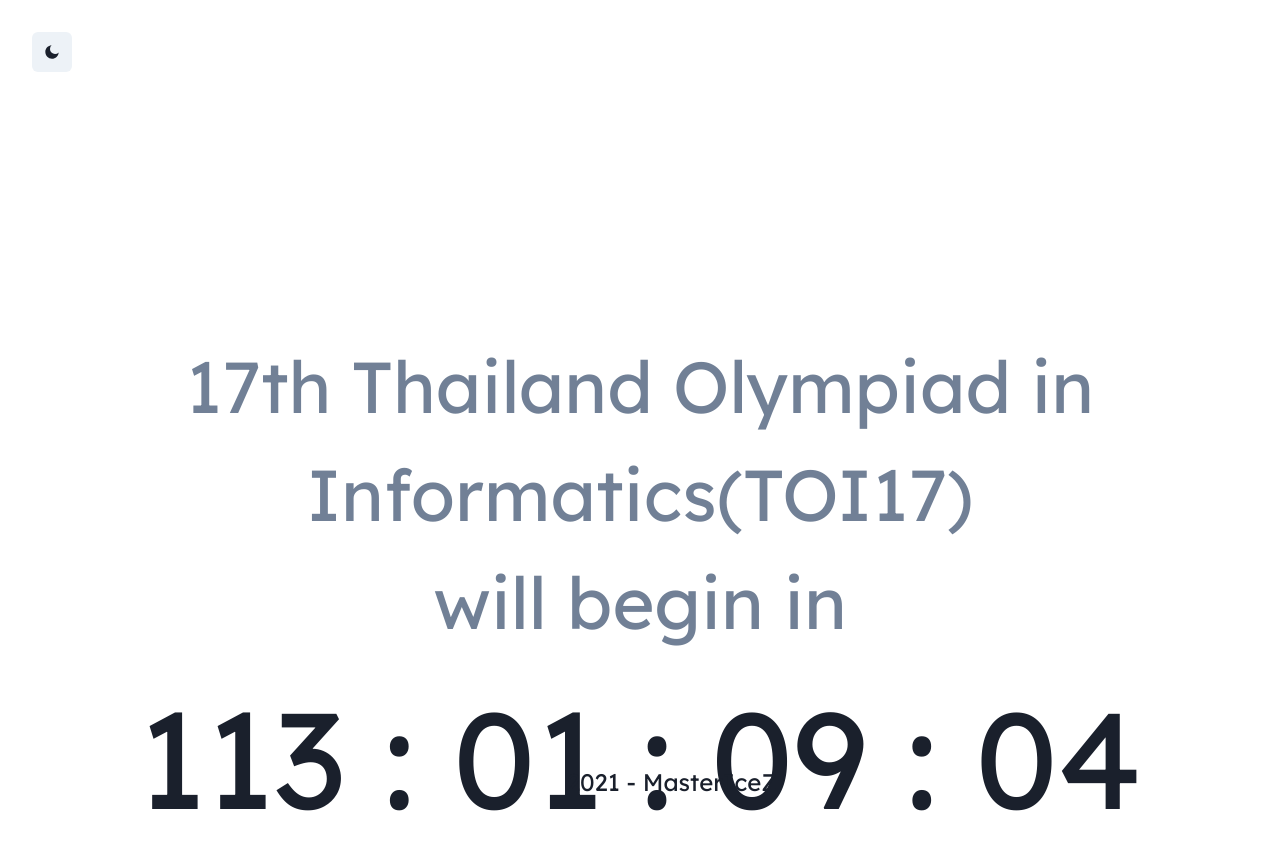
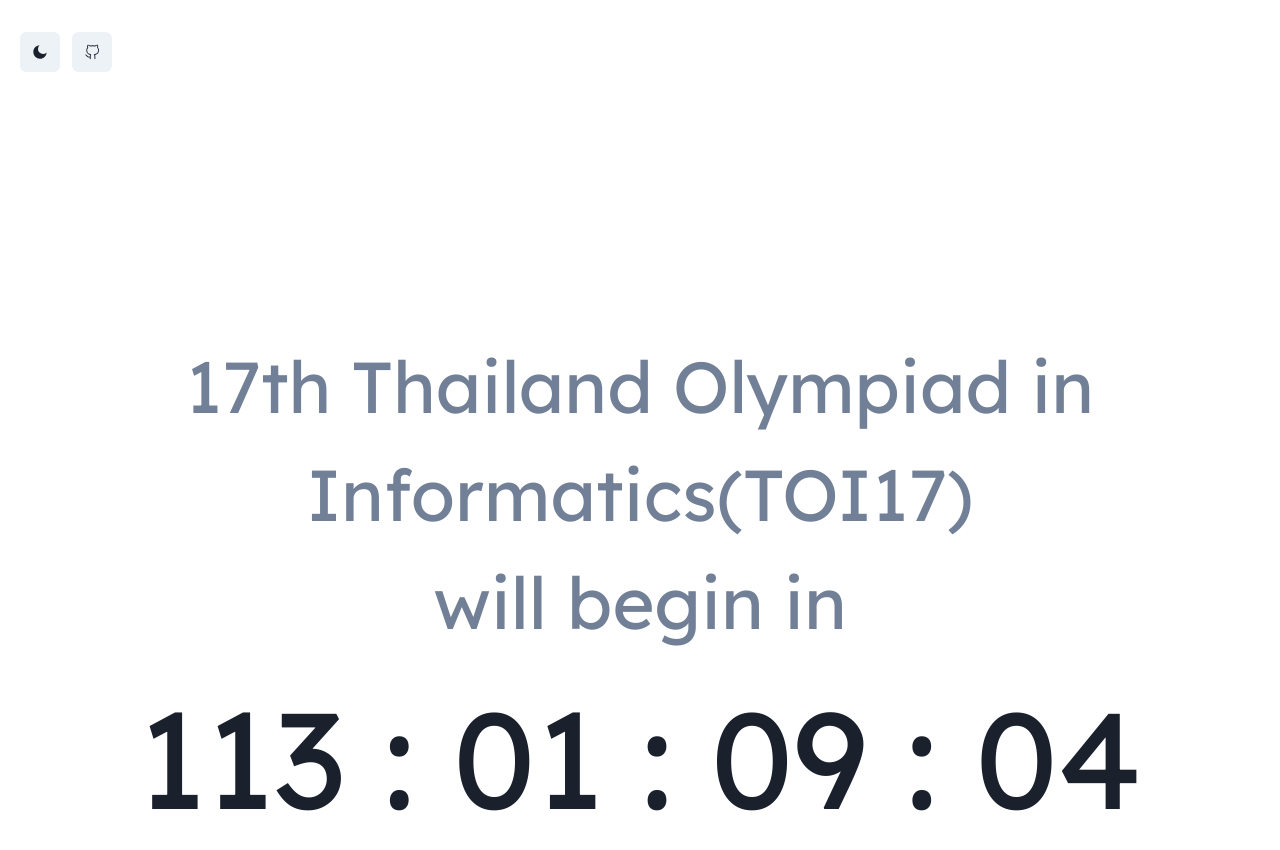
Before and after one commit to MasterIceZ/events-countdown, a Next.js app: page / in a window 1280 px wide. Shown: the top 850 px of the page. Built offline with nearby package versions, Linux system fonts and the light colour scheme.

Commit message:
Footer -> Github Icon

```diff
--- a/package.json
+++ b/package.json
@@ -25,9 +25,11 @@
     "react": "^17.0.2",
     "react-countdown": "^2.3.2",
     "react-dom": "^17.0.2",
+    "react-github-corner": "^2.5.0",
     "react-icons": "^4.2.0",
     "react-live-clock": "^5.2.0",
-    "react-moment": "^1.1.1"
+    "react-moment": "^1.1.1",
+    "tailwindcss": "^2.2.7"
   },
   "devDependencies": {
     "@commitlint/config-conventional": "^13.1.0",
--- /dev/null
+++ b/src/components/layout/Github.tsx
@@ -0,0 +1,17 @@
+import { IconButton, useColorMode } from "@chakra-ui/react";
+import { RiMoonFill, RiSunLine } from "react-icons/ri";
+import { VscGithubAlt } from "react-icons/vsc";
+
+const ThemeToggle = () => {
+    //const { colorMode, toggleColorMode } = useColorMode();
+
+    return (
+        <IconButton
+            aria-label="repository"
+            icon={<VscGithubAlt />}
+            //onClick={toggleColorMode}
+        />
+    );
+};
+
+export default ThemeToggle;
--- a/src/components/layout/Header.tsx
+++ b/src/components/layout/Header.tsx
@@ -1,7 +1,8 @@
-import { Box, Flex, Heading } from "@chakra-ui/react";
+import { Box, Flex, Heading, Link } from "@chakra-ui/react";
 
 import AccessibleLink from "components/AccessibleLink";
 import ThemeToggle from "./ThemeToggle";
+import GithubIcon from "./Github";
 
 const Header = () => {
   return (
@@ -10,8 +11,13 @@ const Header = () => {
 
       </AccessibleLink>
 
-      <Box marginTop="auto">
+      <Box marginLeft="5" marginTop="8">
         <ThemeToggle />
+      </Box>
+      <Box marginLeft="3" marginTop="8">
+        <Link href="https://github.com/mastericez/events-countdown">
+          <GithubIcon />
+        </Link>
       </Box>
     </Flex>
   );
--- a/src/components/layout/Meta.tsx
+++ b/src/components/layout/Meta.tsx
@@ -4,7 +4,7 @@ import { Wanted } from "../const/update";
 const Meta = () => {
   return (
     <Head>
-      <title>{Wanted.event} Timer</title>
+      <title>{Wanted.event} Countdown</title>
     </Head>
   );
 };
--- a/src/components/layout/index.tsx
+++ b/src/components/layout/index.tsx
@@ -13,7 +13,7 @@ const Layout = ({ children }: LayoutProps) => {
   return (
     <Box margin="0 auto" maxWidth={1920} transition="0.5s ease-out">
       <Meta />
-      <Box margin="8">
+      <Box margin="0">
         <Header />
         <Box as="main" marginY={22}>
           {children}
--- a/src/pages/index.tsx
+++ b/src/pages/index.tsx
@@ -3,12 +3,12 @@ import React, { useEffect, useState } from "react";
 import { timeDeltaFormatOptionsDefaults } from "react-countdown/dist/utils";
 import App from './App';
 import Footer from '../components/layout/Footer';
+import GithubCorner from 'react-github-corner';
 
 const Home = () => {
   return (
     <>
       <App />
-      <Footer />
     </>
   );
 };
--- a/src/styles/Footer.module.css
+++ b/src/styles/Footer.module.css
@@ -1,6 +1,8 @@
 #bot {
     position: fixed;
+    padding: 10px 10px 0px 10px;
     width: 100%;
     bottom: 0;
+    height: 40px;
     text-align: center;
 }
```
Also changed, not shown: src/styles/Index.module.css (added, +48 -0 lines), 1 other file (tests, documents, lock files or other folders).
